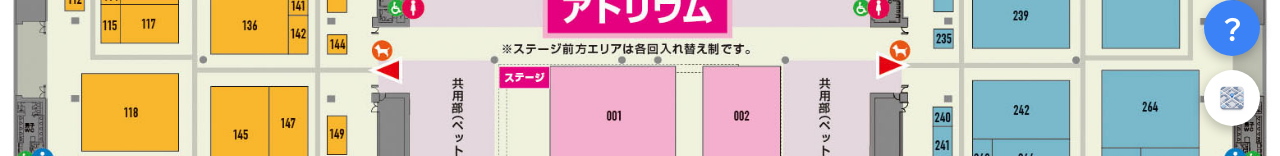
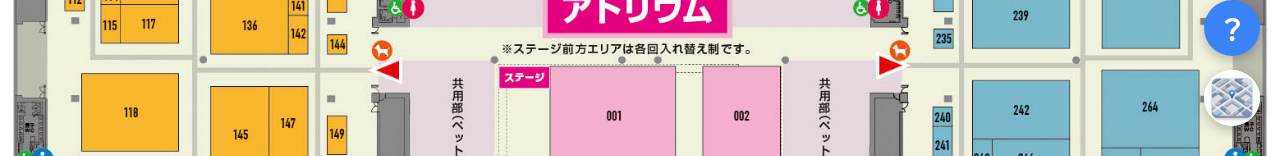
Before and after one commit to maktak-105/FieldStyleTokyo2026_pwa, a React (Vite) app: page / in a window 1280 px wide. Shown: the part 644-800 px from the top of the page. Built offline with nearby package versions, Linux system fonts and the light colour scheme.

Commit message:
ui: use the first generated map icon as is for the home button

```diff
--- a/src/App.tsx
+++ b/src/App.tsx
@@ -287,8 +287,8 @@ function App() {
         </div>
       </div>
       <button className="help-btn" onClick={() => setShowHelp(true)}>？</button>
-      <button className="reset-btn" onClick={resetLayout}>
-        <img src="/map_home.png" alt="home" style={{ width: '32px', height: '32px', borderRadius: '4px' }} />
+      <button className="reset-btn" onClick={resetLayout} style={{ overflow: 'hidden' }}>
+        <img src="/map_home.png" alt="home" style={{ width: '100%', height: '100%', objectFit: 'cover' }} />
       </button>
 
       {showHelp && (
```
